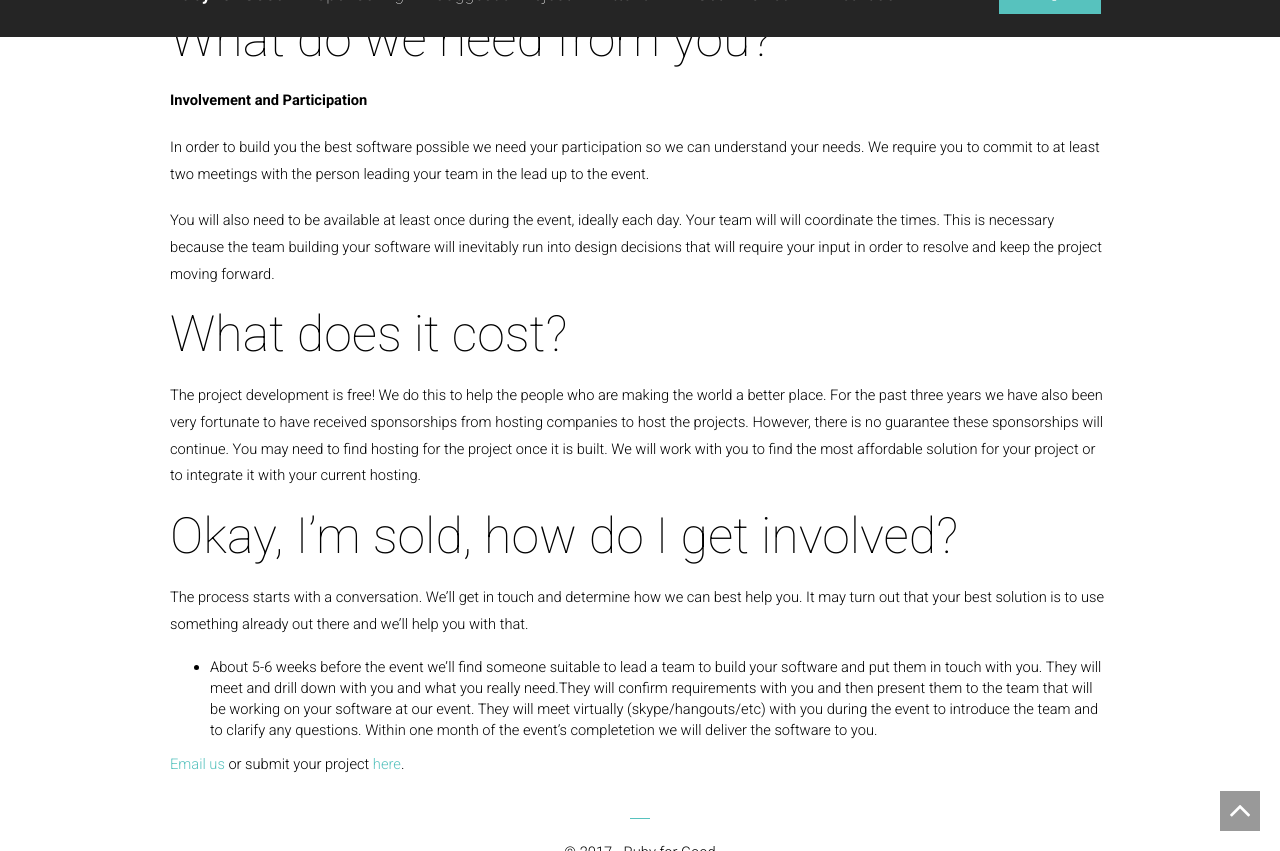
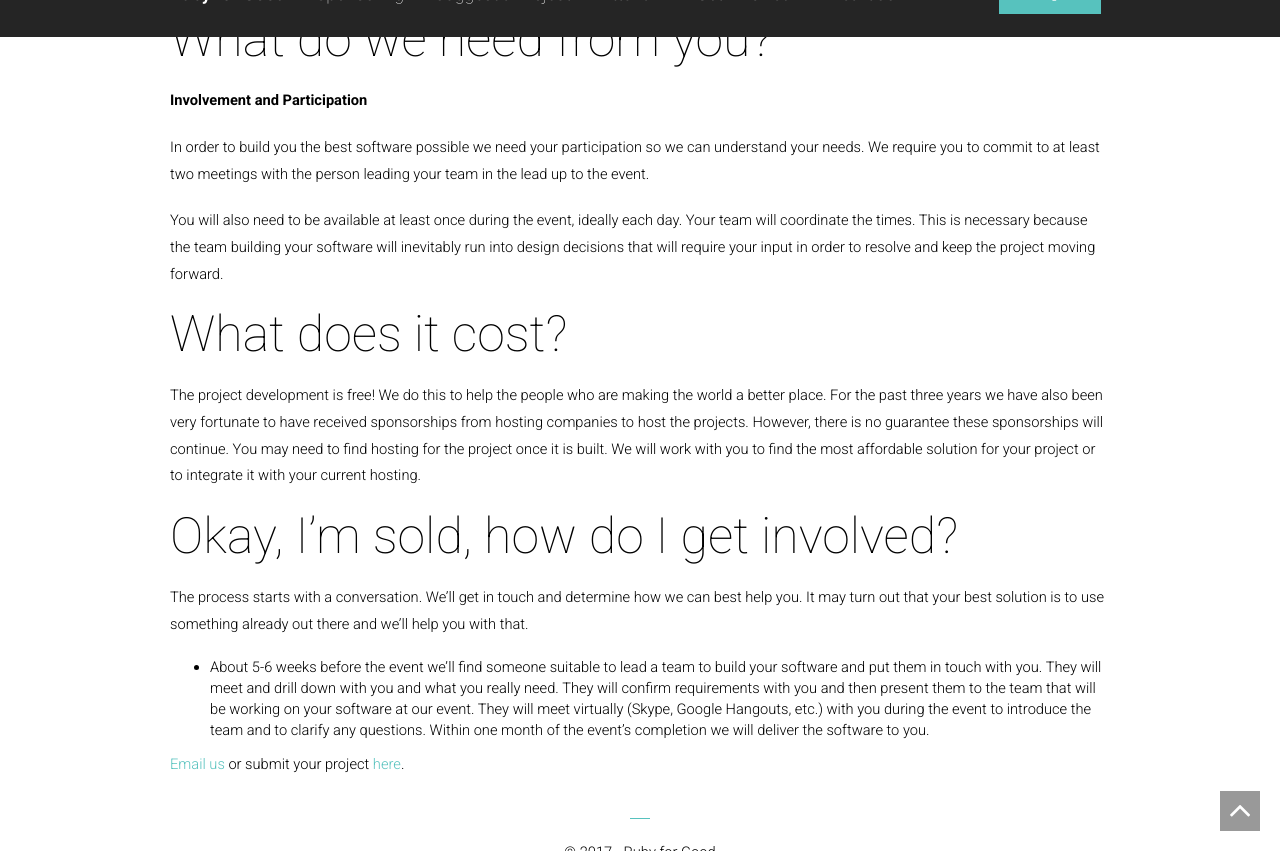
Before and after one commit to rubyforgood/rubyforgood.org--old, a Jekyll site: the page built from partner.md, in a window 1280 px wide and 900 px high, scrolled down 1031 px, cut to the strip 49-900 px from the top of the window. Built offline with Jekyll 4.4.1, drawn with Linux system fonts in a browser that asks for light colours; some of the changed text lies outside the part shown.

Commit message:
Minor edits to the partner page

```diff
--- a/partner.md
+++ b/partner.md
@@ -30,7 +30,7 @@ Listen to what one of our amazing partner organizations from 2016 had to say:
 
 In order to build you the best software possible we need your participation so we can understand your needs. We require you to commit to at least two meetings with the person leading your team in the lead up to the event.
 
-You will also need to be available at least once during the event, ideally each day. Your team will will coordinate the times. This is necessary because the team building your software will inevitably run into design decisions that will require your input in order to resolve and keep the project moving forward.
+You will also need to be available at least once during the event, ideally each day. Your team will coordinate the times. This is necessary because the team building your software will inevitably run into design decisions that will require your input in order to resolve and keep the project moving forward.
 
 #### What does it cost?
 
@@ -40,8 +40,8 @@ The project development is free! We do this to help the people who are making th
 
 The process starts with a conversation. We'll get in touch and determine how we can best help you. It may turn out that your best solution is to use something already out there and we'll help you with that.
 - About 5-6 weeks before the event we'll find someone suitable to lead a team to build your software and put them in touch with you.
-They will meet and drill down with you and what you really need.They will confirm requirements with you and then present them to the team that will be working on your software at our event.
-They will meet virtually (skype/hangouts/etc) with you during the event to introduce the team and to clarify any questions.
-Within one month of the event's completetion we will deliver the software to you.
+They will meet and drill down with you and what you really need. They will confirm requirements with you and then present them to the team that will be working on your software at our event.
+They will meet virtually (Skype, Google Hangouts, etc.) with you during the event to introduce the team and to clarify any questions.
+Within one month of the event's completion we will deliver the software to you.
 
 [Email us](mailto:{{ site.data.constants.contact_email }}) or submit your project [here](https://docs.google.com/forms/d/e/1FAIpQLScfGdu_Tx5UFoQ8zC2LgMCUj46RTRmx0Sfj1I1VuTYmvzo1Zw/viewform).
```
Also changed, not shown: other parts of partner.md (+1 -1 lines).
